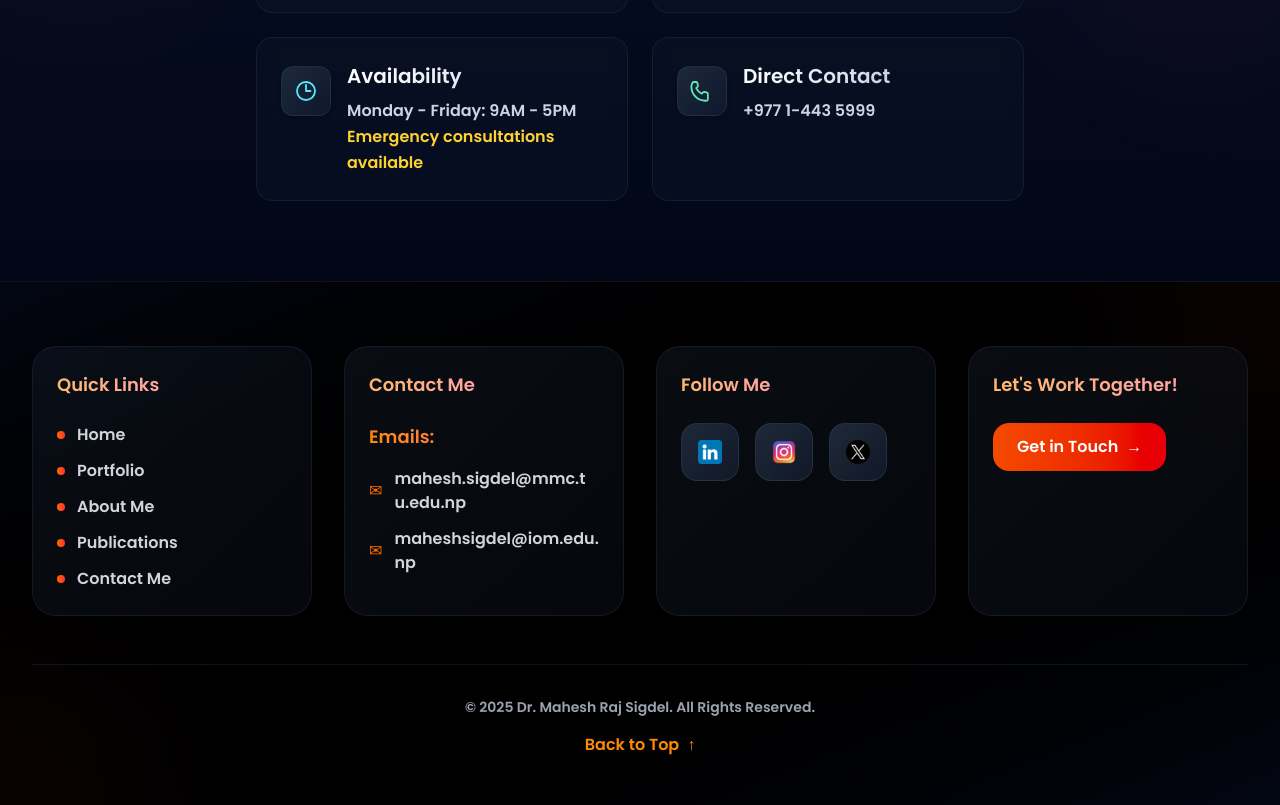
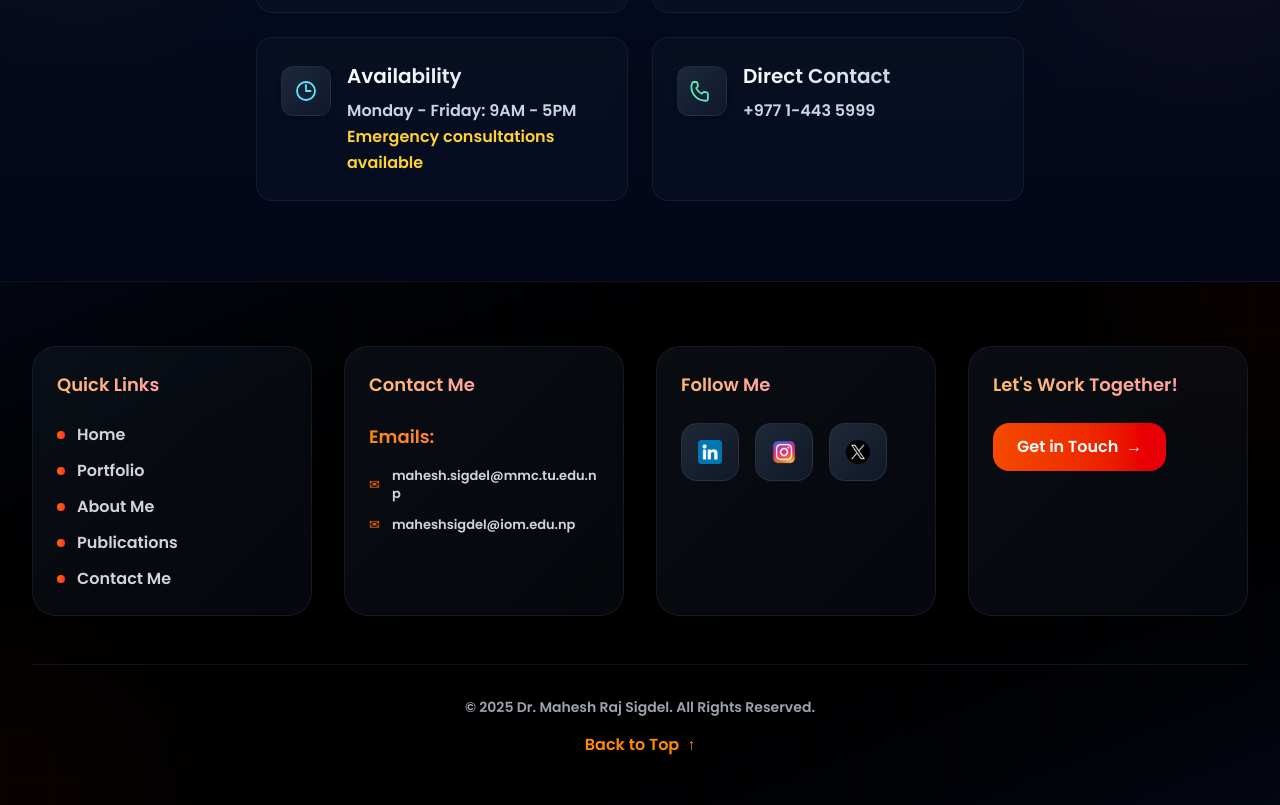
Before and after one commit to Suyog0-0/maheshrajsigdel, a Next.js app in the folder maheshrajsigdel-frontend/: page / in a window 1280 px wide. Shown: the part 2064-2869 px from the top of the page. Built offline with nearby package versions, Linux system fonts and the light colour scheme.

Commit message:
Fixed get in touch button being cut on hover, reduced font size of emails in desktop view and added page redirect

```diff
--- a/maheshrajsigdel-frontend/app/(user)/home/HomeHeroSection.tsx
+++ b/maheshrajsigdel-frontend/app/(user)/home/HomeHeroSection.tsx
@@ -93,13 +93,13 @@ export default function HomeHeroSection({ isLoaded, setIsLoaded }: HomeHeroSecti
 
           {/* Professional Button Group - Side by side on mobile */}
           <div className="hero-buttons flex flex-wrap justify-center lg:justify-start gap-4 sm:gap-6 pt-6 transform transition-all duration-700 delay-500">
-            <Link href="#about-me-section" className="group relative inline-block">
+            <Link href="/about" className="group relative inline-block">
               <div className="btn btn--about transform transition-all duration-300 hover:scale-105 active:scale-95 bg-gradient-to-r from-gray-300 to-gray-400 text-gray-950 shadow-lg border border-white/20 hover:from-gray-400 hover:to-gray-300 hover:shadow-xl">
                 <span className="relative z-10">About Me</span>
               </div>
             </Link>
 
-            <Link href="#contact-me-section" className="group relative inline-block">
+            <Link href="/contact" className="group relative inline-block">
               <div className="btn btn--contact transform transition-all duration-300 hover:scale-105 active:scale-95 bg-gradient-to-r from-orange-500 to-red-500 text-white shadow-lg border border-white/10 hover:from-red-500 hover:to-orange-500 hover:shadow-xl">
                 <span className="relative z-10">Contact Me</span>
               </div>
--- a/maheshrajsigdel-frontend/components/footer.tsx
+++ b/maheshrajsigdel-frontend/components/footer.tsx
@@ -60,7 +60,7 @@ const Footer = () => {
               <a
                 key={index}
                 href={`mailto:${email}`}
-                className="group flex items-center text-gray-300 hover:text-orange-400 transition-all duration-300 hover:translate-x-2 break-all text-sm lg:text-base"
+                className="group flex items-center text-gray-300 hover:text-orange-400 transition-all duration-300 hover:translate-x-2 break-all text-sm lg:text-[13px]"
               >
                 <span className="mr-3 text-orange-500 transition-transform duration-300 group-hover:scale-110">✉</span>
                 {email}
@@ -104,7 +104,7 @@ const Footer = () => {
       content: (
         <Link
           href="/#contact-me-section"
-          className="group relative inline-flex items-center justify-center px-6 py-3 bg-gradient-to-r from-orange-600 to-red-600 text-white font-semibold rounded-2xl transition-all duration-300 hover:scale-105 hover:shadow-xl hover:shadow-orange-500/25 overflow-hidden"
+          className="group relative inline-flex items-center justify-center px-6 py-3 bg-gradient-to-r from-orange-600 to-red-600 text-white font-semibold rounded-2xl transition-all duration-300 hover:scale-100 hover:shadow-xl hover:shadow-orange-500/25 overflow-hidden"
         >
           <span className="relative z-10 flex items-center gap-2">
             Get in Touch
```
